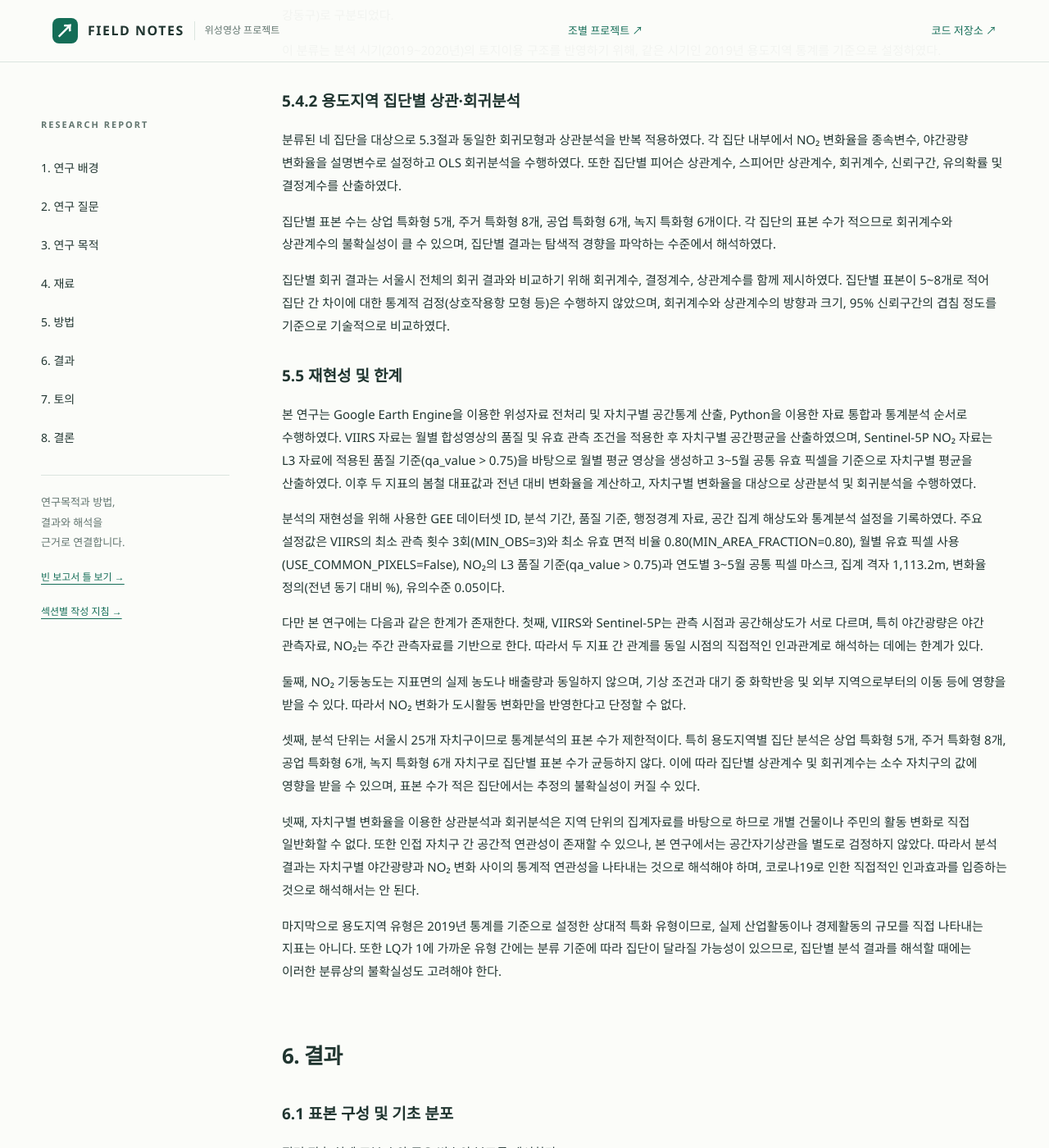
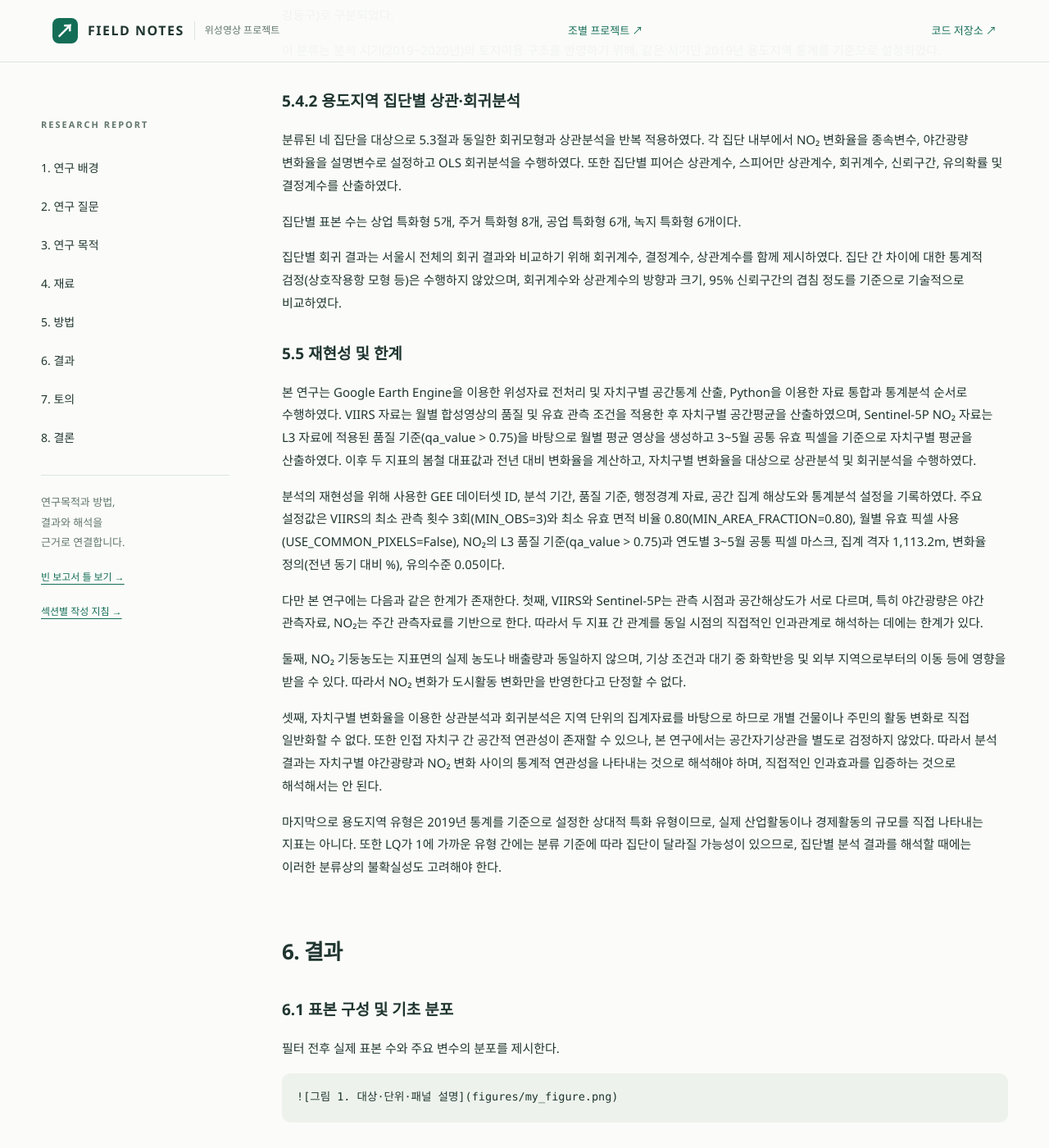
Before and after one commit to rlawkdgns3550-cmyk/surveying2_team03, a Jekyll site: the page built from docs/index.md, in a window 1280 px wide and 1400 px high, scrolled down 16064 px. Shown: the whole window at 82% size. Built offline with Jekyll 4.4.1, drawn with Linux system fonts in a browser that asks for light colours.

Commit message:
Update index.md

```diff
--- a/docs/index.md
+++ b/docs/index.md
@@ -247,9 +247,9 @@ $$
 
 분류된 네 집단을 대상으로 5.3절과 동일한 회귀모형과 상관분석을 반복 적용하였다. 각 집단 내부에서 NO₂ 변화율을 종속변수, 야간광량 변화율을 설명변수로 설정하고 OLS 회귀분석을 수행하였다. 또한 집단별 피어슨 상관계수, 스피어만 상관계수, 회귀계수, 신뢰구간, 유의확률 및 결정계수를 산출하였다.
 
-집단별 표본 수는 상업 특화형 5개, 주거 특화형 8개, 공업 특화형 6개, 녹지 특화형 6개이다. 각 집단의 표본 수가 적으므로 회귀계수와 상관계수의 불확실성이 클 수 있으며, 집단별 결과는 탐색적 경향을 파악하는 수준에서 해석하였다.
+집단별 표본 수는 상업 특화형 5개, 주거 특화형 8개, 공업 특화형 6개, 녹지 특화형 6개이다.
 
-집단별 회귀 결과는 서울시 전체의 회귀 결과와 비교하기 위해 회귀계수, 결정계수, 상관계수를 함께 제시하였다. 집단별 표본이 5~8개로 적어 집단 간 차이에 대한 통계적 검정(상호작용항 모형 등)은 수행하지 않았으며, 회귀계수와 상관계수의 방향과 크기, 95% 신뢰구간의 겹침 정도를 기준으로 기술적으로 비교하였다.
+집단별 회귀 결과는 서울시 전체의 회귀 결과와 비교하기 위해 회귀계수, 결정계수, 상관계수를 함께 제시하였다. 집단 간 차이에 대한 통계적 검정(상호작용항 모형 등)은 수행하지 않았으며, 회귀계수와 상관계수의 방향과 크기, 95% 신뢰구간의 겹침 정도를 기준으로 기술적으로 비교하였다.
 
 ### 5.5 재현성 및 한계
 
@@ -261,9 +261,7 @@ $$
 
 둘째, NO₂ 기둥농도는 지표면의 실제 농도나 배출량과 동일하지 않으며, 기상 조건과 대기 중 화학반응 및 외부 지역으로부터의 이동 등에 영향을 받을 수 있다. 따라서 NO₂ 변화가 도시활동 변화만을 반영한다고 단정할 수 없다.
 
-셋째, 분석 단위는 서울시 25개 자치구이므로 통계분석의 표본 수가 제한적이다. 특히 용도지역별 집단 분석은 상업 특화형 5개, 주거 특화형 8개, 공업 특화형 6개, 녹지 특화형 6개 자치구로 집단별 표본 수가 균등하지 않다. 이에 따라 집단별 상관계수 및 회귀계수는 소수 자치구의 값에 영향을 받을 수 있으며, 표본 수가 적은 집단에서는 추정의 불확실성이 커질 수 있다.
-
-넷째, 자치구별 변화율을 이용한 상관분석과 회귀분석은 지역 단위의 집계자료를 바탕으로 하므로 개별 건물이나 주민의 활동 변화로 직접 일반화할 수 없다. 또한 인접 자치구 간 공간적 연관성이 존재할 수 있으나, 본 연구에서는 공간자기상관을 별도로 검정하지 않았다. 따라서 분석 결과는 자치구별 야간광량과 NO₂ 변화 사이의 통계적 연관성을 나타내는 것으로 해석해야 하며, 코로나19로 인한 직접적인 인과효과를 입증하는 것으로 해석해서는 안 된다.
+셋째, 자치구별 변화율을 이용한 상관분석과 회귀분석은 지역 단위의 집계자료를 바탕으로 하므로 개별 건물이나 주민의 활동 변화로 직접 일반화할 수 없다. 또한 인접 자치구 간 공간적 연관성이 존재할 수 있으나, 본 연구에서는 공간자기상관을 별도로 검정하지 않았다. 따라서 분석 결과는 자치구별 야간광량과 NO₂ 변화 사이의 통계적 연관성을 나타내는 것으로 해석해야 하며, 직접적인 인과효과를 입증하는 것으로 해석해서는 안 된다.
 
 마지막으로 용도지역 유형은 2019년 통계를 기준으로 설정한 상대적 특화 유형이므로, 실제 산업활동이나 경제활동의 규모를 직접 나타내는 지표는 아니다. 또한 LQ가 1에 가까운 유형 간에는 분류 기준에 따라 집단이 달라질 가능성이 있으므로, 집단별 분석 결과를 해석할 때에는 이러한 분류상의 불확실성도 고려해야 한다.
 
```
